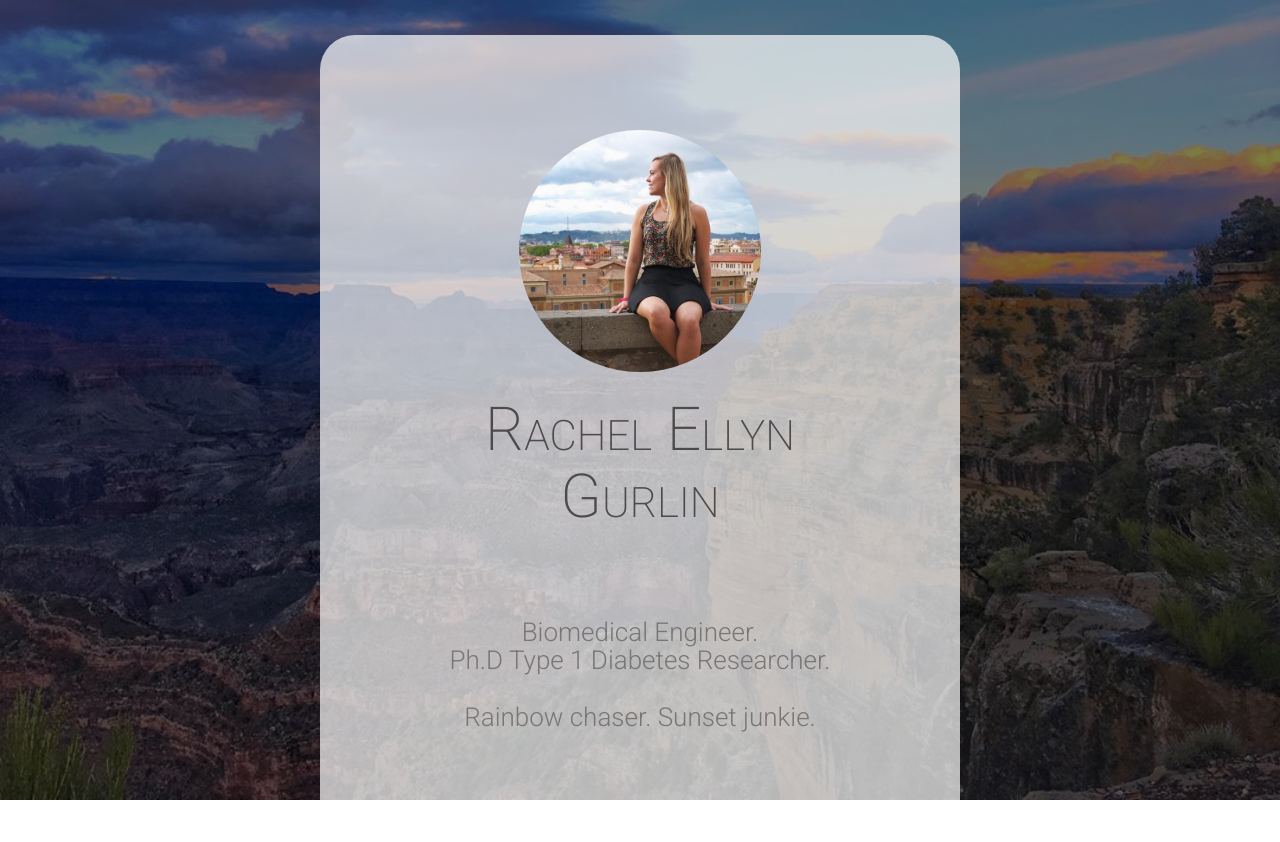
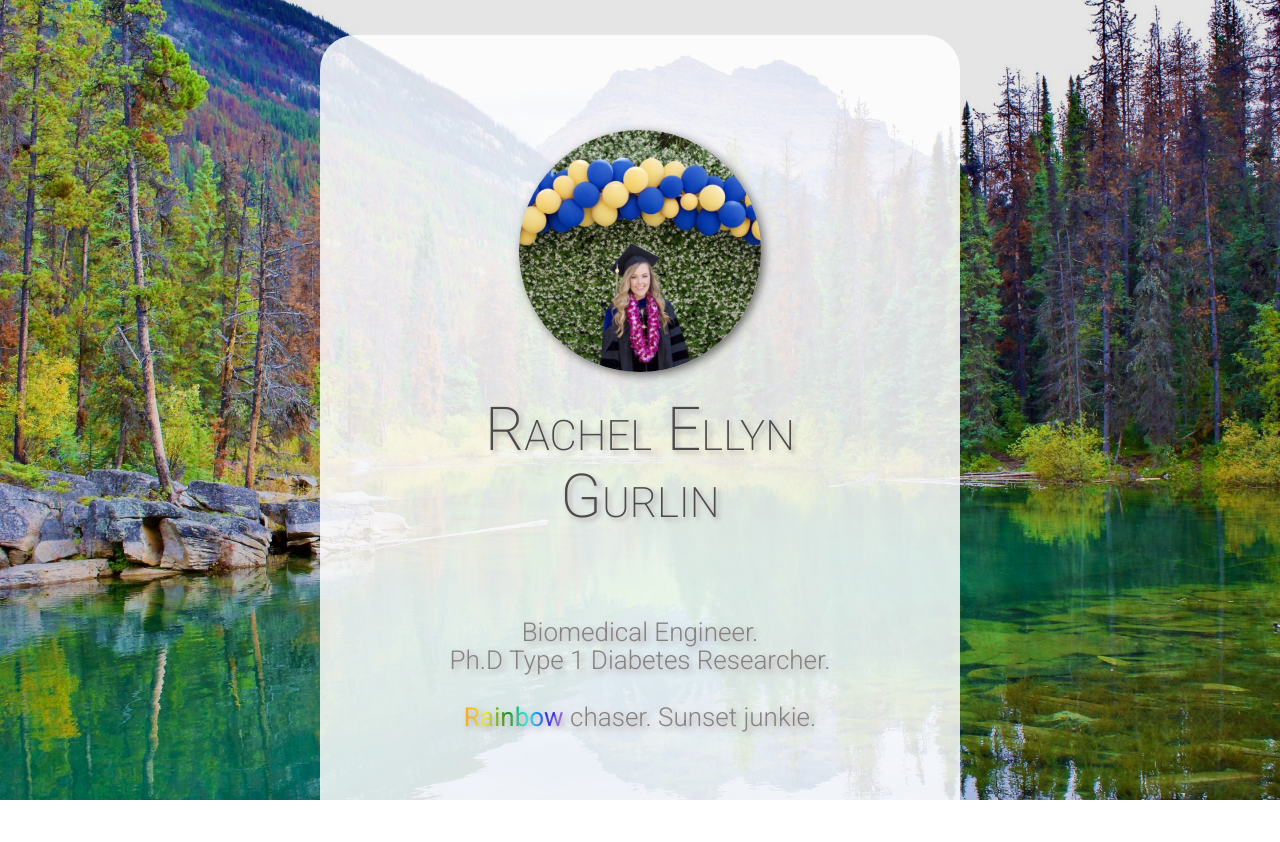
Before and after one commit to salemaziel/gurlin-profile, a Gatsby site: page / in a window 1280 px wide. Shown: the top 842 px of the page. Built offline with nearby package versions, Linux system fonts and the light colour scheme; Gatsby itself is replaced by a stand-in of ours.

Commit message:
added new pics, text decorations

```diff
--- a/package.json
+++ b/package.json
@@ -17,6 +17,7 @@
     "@fortawesome/free-brands-svg-icons": "^5.11.2",
     "@fortawesome/free-solid-svg-icons": "^5.11.2",
     "@fortawesome/react-fontawesome": "^0.1.7",
+    "@types/react": "^16.9.17",
     "gatsby": "^2.18.15",
     "gatsby-background-image": "^0.8.18",
     "gatsby-image": "^2.2.30",
@@ -33,6 +34,7 @@
     "gatsby-transformer-remark": "^2.6.32",
     "gatsby-transformer-sharp": "^2.3.2",
     "react": "^16.11.0",
+    "react-crossfade-image": "^1.2.0",
     "react-dom": "^16.11.0",
     "react-helmet": "^5.2.1",
     "react-scripts": "^3.3.0",
--- a/src/components/cardContent.js
+++ b/src/components/cardContent.js
@@ -21,36 +21,7 @@ function cardContent() {
 
     const categoria = ['Primeiro', 'Segundo', 'Terceiro'];
     const subcategorias = [
-        [
-            {
-                name : 'Primeiro.primeiro',
-                url : 'Primeiro.primeiro'
-            },
-            {
-                name : 'Primeiro.segundo',
-                url : 'Primeiro.segundo'
-            }
-        ],
-        [
-            {
-                name : 'Segundo.primeiro',
-                url : 'Segundo.primeiro'
-            },
-            {
-                name : 'Segundo.segundo',
-                url : 'Segundo.segundo'
-            }
-        ],
-        [
-            {
-                name : 'Terceiro.primeiro',
-                url : 'Terceiro.primeiro'
-            },
-            {
-                name : 'Terceiro.segundo',
-                url : 'Terceiro.segundo'
-            }
-        ]
+
     ];
 
     return (
@@ -70,8 +41,8 @@ function cardContent() {
                 <h2>Biomedical Engineer.
                 <br />  Ph.D Type 1 Diabetes Researcher. <br />
                 <br />
-                    Rainbow chaser.
-                    Sunset junkie.<br />
+                    <span className="rainbow">Rainbow </span> chaser.
+                     Sunset junkie.<br />
 
 
                 </h2>
--- a/src/components/header.js
+++ b/src/components/header.js
@@ -1,7 +1,10 @@
 import React from 'react'
-import Profilepic from '../assets/images/rome-looking-out-crop.jpg'
+import CrossfadeImage from 'react-crossfade-image'
+//import Profilepic1 from '../assets/images/rome-looking-out-crop.jpg'
+import Profilepic1 from '../assets/images/grad-cropped.jpeg'
 import '../css/header.css'
 import Helmet from 'react-helmet'
+
 
 class Header extends React.Component {
     render() {
@@ -21,7 +24,7 @@ class Header extends React.Component {
             </Helmet>
             <div className="userphoto">
 
-                <img className="photo" src={Profilepic} alt=""></img>
+                <img className="photo" src={Profilepic1} alt="" />
 
             </div>
         </>
--- a/src/css/cardcontent.css
+++ b/src/css/cardcontent.css
@@ -30,7 +30,7 @@
     flex-shrink: 0;
     text-align: center;
     /*background-color:rgba(20, 20, 20, 0.85);*/
-    background-color:rgba(255,255,255,0.70);
+    background-color:rgba(255,255,255,0.85);
     border-radius: 2rem 2rem 2rem 2rem;
     -moz-transition: opacity 1s ease 0s,-moz-transform 1s ease 0s;
     -webkit-transition: opacity 1s ease 0s,-webkit-transform 1s ease 0s;
@@ -64,6 +64,7 @@
     font-variant: small-caps;
     font-weight: 200;
     color: #4d4a4a;
+    text-shadow: 3px 3px 5px rgb(173, 167, 167);
 }
 
 .card-subtitle {
@@ -79,8 +80,29 @@
     margin: 0 .5em;
     /*font-variant: small-caps;*/
     font-weight: 300;
-    color: #7a7676;
+    color: #868282;
+    text-shadow: 3px 3px 6px rgb(173, 167, 167);
 }
+
+.card-subtitle h2 span {
+    /*background: red;
+    background: -webkit-linear-gradient(left, orange , yellow, green, cyan, blue, violet);
+    background: -o-linear-gradient(right, orange, yellow, green, cyan, blue, violet);
+    background: -moz-linear-gradient(right, orange, yellow, green, cyan, blue, violet);
+    background: linear-gradient(to right, orange , yellow, green, cyan, blue, violet);
+    -webkit-background-clip: text;
+    -webkit-text-fill-color: transparent;*/
+    text-shadow: 3px 3px 6px rgb(184, 176, 176);
+}
+
+.rainbow {
+    background: linear-gradient(to right, orange , yellow, green, cyan, blue, violet);
+    -webkit-background-clip: text;
+    -webkit-text-fill-color: transparent;
+    /*text-shadow: none;*/
+    font-weight: 400;
+}
+
 @media (max-width: 1280px) {
     .card-header {
         padding: 3em 0 0;
--- a/src/css/footer.css
+++ b/src/css/footer.css
@@ -144,7 +144,7 @@ ul.icons {
     padding: 2px;
 }
 .fa-twitter:hover{
-    color: rgb(77, 165, 165);
+    color: rgb(32, 228, 228);
     transform: scale(1.15);
     transition: ease-in-out 150ms;
     border: none!important;
@@ -157,7 +157,7 @@ ul.icons {
 }
 
 .fa-facebook-f:hover {
-    color: rgb(119, 147, 214);
+    color: rgb(95, 180, 230);
     transform: scale(1.15);
     transition: ease-in-out 150ms;
     border: none!important;
@@ -169,7 +169,7 @@ ul.icons {
 }
 
 .fa-instagram:hover {
-    color: rgb(231, 131, 190);
+    color: rgb(247, 7, 227);
     transform: scale(1.15);
     transition: ease-in-out 150ms;
     border: none!important;
@@ -182,7 +182,7 @@ ul.icons {
 }
 
 .fa-linkedin-in:hover {
-    color: rgb(94, 175, 219);
+    color: rgb(15, 207, 233);
     transform: scale(1.15);
     transition: ease-in-out 150ms;
     border: none!important;
--- a/src/css/header.css
+++ b/src/css/header.css
@@ -6,7 +6,9 @@
     border-radius: 100%;
     display: inline-block;
     vertical-align: top;
+    box-shadow: 3px 3px 10px rgb(105, 102, 102);
 }
+
 
 .userphoto {
     display: inline-block;
@@ -16,8 +18,8 @@
     font-size: .8em;
     font-family: 'Franklin Gothic Medium', 'Arial Narrow', Arial, sans-serif;
     text-align: center;
+}
 
-}
 
 .userphoto h1 {
     font-size: 1.5em;
--- a/src/css/main.css
+++ b/src/css/main.css
@@ -75,8 +75,8 @@ body:before {
     -ms-transform: scale(1);
     transform: scale(1);
     background-attachment: scroll;
-    background-image: linear-gradient(to top, rgba(0,0,0,0.51), rgba(0,0,0,0.51)), url('../assets/images/grandcanyon.jpg');
-    background-position: 0% 0%, bottom;
+    background-image: linear-gradient(to top, rgba(0,0,0,0.1), rgba(0,0,0,0.1)), url('../assets/images/colorful-lake-resized.jpeg');
+    background-position: 0% 0%, center;
     background-repeat: repeat, no-repeat;
     background-size: auto, cover;
     background-color: #FFFFFF;
```
Also changed, not shown: src/components/Layout1alt.js (added, +28 -0 lines), src/components/cardContentotherpic.js (added, +78 -0 lines), src/components/header2.js (added, +36 -0 lines), src/pages/pic2.js (added, +17 -0 lines), src/assets/images/colorful-lake-resized.jpeg (added), src/assets/images/grad-cropped.jpeg (added), 4 other files.
